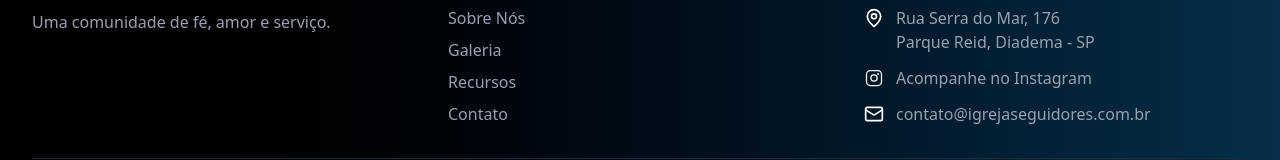
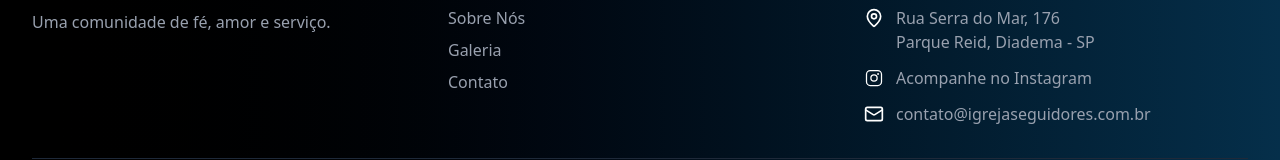
Before and after one commit to NicolasClementedt/siteinstitucional, a React (Vite) app: page /galeria in a window 1280 px wide. Shown: the part 1302-1462 px from the top of the page. Built offline with nearby package versions, Linux system fonts and the light colour scheme.

Commit message:
comentando botão recursos do rodapé

```diff
--- a/src/components/rodape/Rodape.tsx
+++ b/src/components/rodape/Rodape.tsx
@@ -41,7 +41,7 @@ export default function Footer() {
                 to="/recursos"
                 className="block text-gray-400 hover:text-white transition-colors"
               >
-                Recursos
+                {/*Recursos*/}
               </Link>
               <Link
                 to="/contato"
```
